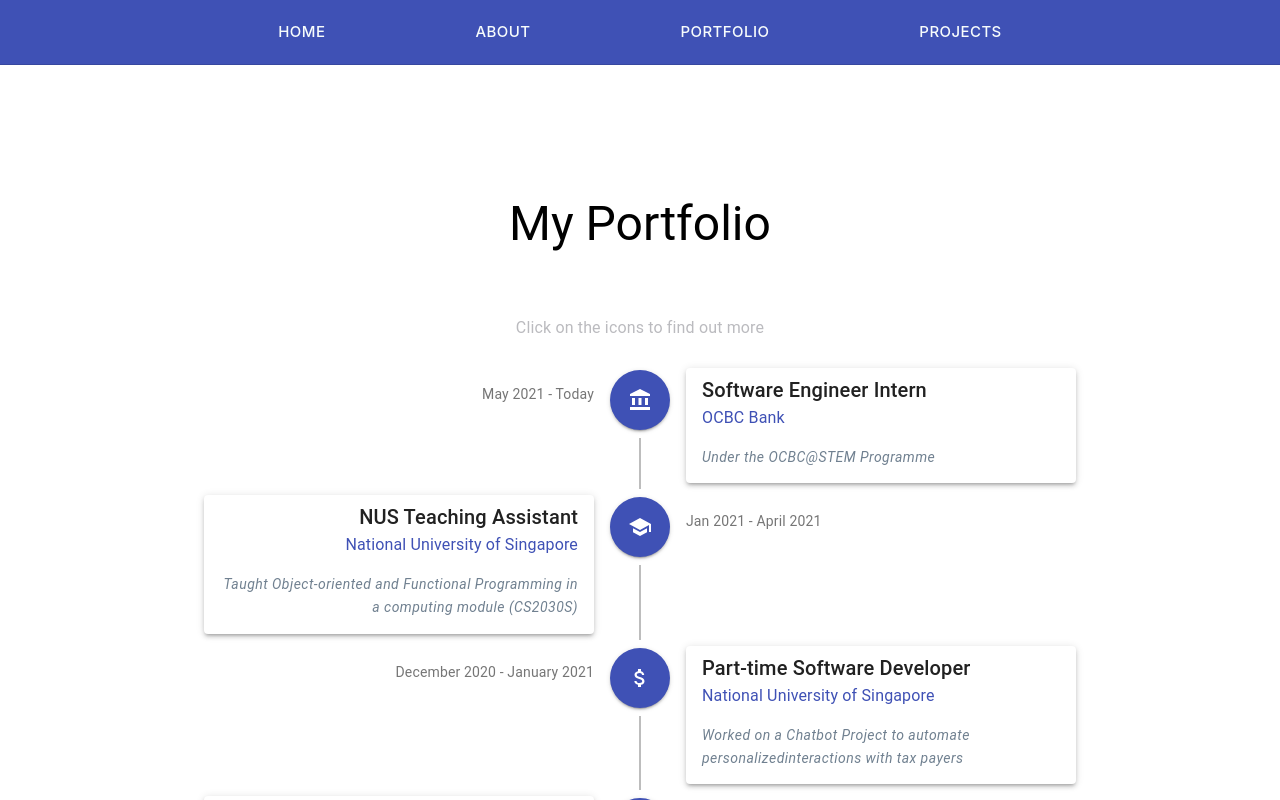
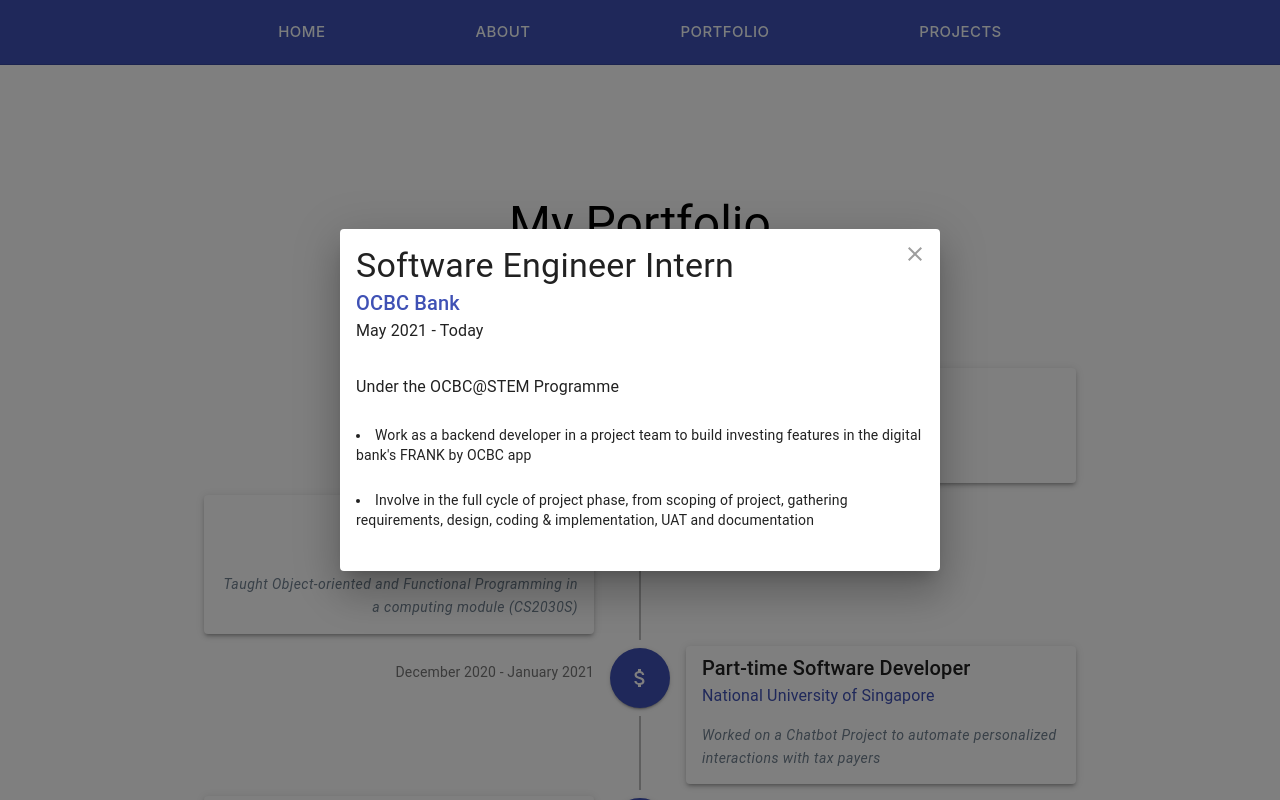
Before and after one commit to Ziyang-98/My-website, a React (Create React App) app: page / in a window 1280 px wide. Both pictures are taken after a click on the button 640 px from the left and 1912 px from the top of the page. Shown: the part 1512-2312 px from the top of the page. Built offline with nearby package versions, Linux system fonts and the light colour scheme.

Commit message:
Add dialog to portfolio

```diff
--- a/src/About/Icons.js
+++ b/src/About/Icons.js
@@ -45,9 +45,6 @@
     height: 40,
     width: 40,
     margin: theme.spacing(1),
-    [theme.breakpoints.down("xs")]: {
-      margin: theme.spacing(0.8),
-    },
   },
 }));
 
--- /dev/null
+++ b/src/Portfolio/Dialog.js
@@ -0,0 +1,87 @@
+import React from "react";
+import { withStyles } from "@material-ui/core/styles";
+import Dialog from "@material-ui/core/Dialog";
+import MuiDialogTitle from "@material-ui/core/DialogTitle";
+import MuiDialogContent from "@material-ui/core/DialogContent";
+import IconButton from "@material-ui/core/IconButton";
+import CloseIcon from "@material-ui/icons/Close";
+import Typography from "@material-ui/core/Typography";
+
+const styles = (theme) => ({
+  root: {
+    margin: 0,
+    padding: theme.spacing(2),
+  },
+  closeButton: {
+    position: "absolute",
+    right: theme.spacing(0.1),
+    top: theme.spacing(0.1),
+    color: theme.palette.grey[500],
+  },
+});
+
+const DialogTitle = withStyles(styles)((props) => {
+  const { children, classes, onClose, ...other } = props;
+  return (
+    <MuiDialogTitle disableTypography className={classes.root} {...other}>
+      <Typography variant="h6">{children}</Typography>
+      {onClose ? (
+        <IconButton
+          aria-label="close"
+          className={classes.closeButton}
+          onClick={onClose}
+        >
+          <CloseIcon />
+        </IconButton>
+      ) : null}
+    </MuiDialogTitle>
+  );
+});
+
+const DialogContent = withStyles((theme) => ({
+  root: {
+    padding: theme.spacing(2),
+  },
+}))(MuiDialogContent);
+
+export default function CustomizedDialogs({
+  open,
+  jobTitle,
+  company,
+  duration,
+  description,
+  jobscope,
+  handleClose,
+}) {
+  return (
+    <Dialog
+      onClose={handleClose}
+      aria-labelledby="customized-dialog-title"
+      open={open}
+    >
+      <DialogTitle id="customized-dialog-title" onClose={handleClose}>
+        <Typography variant="h4">{jobTitle}</Typography>
+        <Typography variant="h6" component="p" color="primary">
+          {company}
+        </Typography>
+        <Typography variant="body1" component="p">
+          {duration}
+        </Typography>
+      </DialogTitle>
+      <DialogContent>
+        <Typography gutterBottom>{description}</Typography>
+        <br />
+        {jobscope
+          ? jobscope.map((role) => (
+              <div>
+                <Typography variant="body2" gutterBottom>
+                  <li>{role}</li>
+                </Typography>
+                <br />
+              </div>
+            ))
+          : null}
+      </DialogContent>
+    </Dialog>
+  );
+}
--- a/src/Portfolio/ExpTimeLine.js
+++ b/src/Portfolio/ExpTimeLine.js
@@ -14,6 +14,7 @@
 import Paper from "@material-ui/core/Paper";
 import Typography from "@material-ui/core/Typography";
 import IconButton from "@material-ui/core/IconButton";
+import Dialog from "./Dialog";
 
 const useStyles = makeStyles((theme) => ({
   paper: {
@@ -49,6 +50,26 @@
   // Last item (Assumes that experiences already has items)
   const lastItem = experiences[experiences.length - 1];
 
+  const [open, setOpen] = React.useState(false);
+  const [jobTitle, setJobTitle] = React.useState("");
+  const [company, setCompany] = React.useState("");
+  const [duration, setDuration] = React.useState("");
+  const [description, setDescription] = React.useState("");
+  const [jobscope, setJobscope] = React.useState("");
+
+  const handleClick = (jobTitle, company, duration, description, jobscope) => {
+    setJobTitle(jobTitle);
+    setCompany(company);
+    setDuration(duration);
+    setDescription(description);
+    setJobscope(jobscope);
+    setOpen(true);
+  };
+
+  const handleClose = () => {
+    setOpen(false);
+  };
+
   return (
     <Timeline align="alternate">
       {experiences.map((exp) => {
@@ -62,7 +83,18 @@
             </TimelineOppositeContent>
             <TimelineSeparator>
               <TimelineDot color="primary">
-                <IconButton className={classes.icon}>
+                <IconButton
+                  className={classes.icon}
+                  onClick={() =>
+                    handleClick(
+                      exp.jobTitle,
+                      exp.company,
+                      exp.duration,
+                      exp.description,
+                      exp.jobscope
+                    )
+                  }
+                >
                   <Icon />
                 </IconButton>
               </TimelineDot>
@@ -90,6 +122,15 @@
           </TimelineItem>
         );
       })}
+      <Dialog
+        open={open}
+        jobTitle={jobTitle}
+        company={company}
+        duration={duration}
+        description={description}
+        jobscope={jobscope}
+        handleClose={handleClose}
+      />
     </Timeline>
   );
 }
--- a/src/Portfolio/Experiences/cs2030sTA.js
+++ b/src/Portfolio/Experiences/cs2030sTA.js
@@ -3,7 +3,7 @@
 const CS2030TA = {
   jobTitle: "NUS Teaching Assistant",
   company: "National University of Singapore",
-  duration: "Jan 2021 - April 2021",
+  duration: "January 2021 - April 2021",
   description:
     "Taught Object-oriented and Functional Programming in a computing module (CS2030S)",
   jobscope: [
--- a/src/Portfolio/Experiences/iras.js
+++ b/src/Portfolio/Experiences/iras.js
@@ -5,10 +5,10 @@
   company: "National University of Singapore",
   duration: "December 2020 - January 2021",
   description:
-    "Worked on a Chatbot Project to automate personalizedinteractions with tax payers",
+    "Worked on a Chatbot Project to automate personalized interactions with tax payers",
   jobscope: [
-    "Integrate training data and responses into the Chat Bot for tax filing feature",
-    "Implement Typescript Web Hooks with NodeJS to interact with the main server",
+    "Integrated training data and responses into the Chat Bot for tax filing feature",
+    "Implemented Typescript Web Hooks with NodeJS to interact with the main server",
   ],
   icon: AttachMoneyIcon,
 };
--- a/src/Portfolio/Experiences/ocbc.js
+++ b/src/Portfolio/Experiences/ocbc.js
@@ -6,7 +6,7 @@
   duration: "May 2021 - Today",
   description: "Under the OCBC@STEM Programme",
   jobscope: [
-    "Contribute as a backend developer in a project team to build the digital bank's FRANK by OCBC app",
+    "Work as a backend developer in a project team to build investing features in the digital bank's FRANK by OCBC app",
     "Involve in the full cycle of project phase, from scoping of project, gathering requirements, design, coding & implementation, UAT and documentation",
   ],
   icon: AccountBalanceIcon,
--- a/src/Projects/My Projects/Coffeeberry.js
+++ b/src/Projects/My Projects/Coffeeberry.js
@@ -2,8 +2,6 @@
 import CoffeeberryDisplay from "../../Images/coffeeberrydisplay.PNG";
 import CoffeeberryIcon from "../../Images/coffeeberrylogo.PNG";
 import JavascriptIcon from "../../Images/Javascript.png";
-import HtmlIcon from "../../Images/html5.png";
-import CssIcon from "../../Images/css3.png";
 import ReactIcon from "../../Images/React.png";
 import NodejsIcon from "../../Images/nodejs.png";
 
--- a/src/Projects/My Projects/Modplanner.js
+++ b/src/Projects/My Projects/Modplanner.js
@@ -1,8 +1,6 @@
 import ModPlannerImg from "../../Images/modplanner.png";
 import ModPlannerLogo from "../../Images/modplannerlogo.png";
 import JavascriptIcon from "../../Images/Javascript.png";
-import HtmlIcon from "../../Images/html5.png";
-import CssIcon from "../../Images/css3.png";
 import ReactIcon from "../../Images/React.png";
 import NodejsIcon from "../../Images/nodejs.png";
 import MongoDbicon from "../../Images/mongodb.PNG";
@@ -31,7 +29,7 @@
     "plan their university modules, share their planners as guides, " +
     "and participate in an online forum to discuss about relevant topics. " +
     "The project, handled by a team of two, aims to ease the process " +
-    "of module planning for NUS students.",
+    "of module planning for NUS students. (**Note: Give the website some time to load due to inactivity on heruko servers)",
   roles: [
     "Designed and built the frontend with ReactJS",
     "Added Web hooks in the backend API to push or get data from the database, MongoDB",
```
